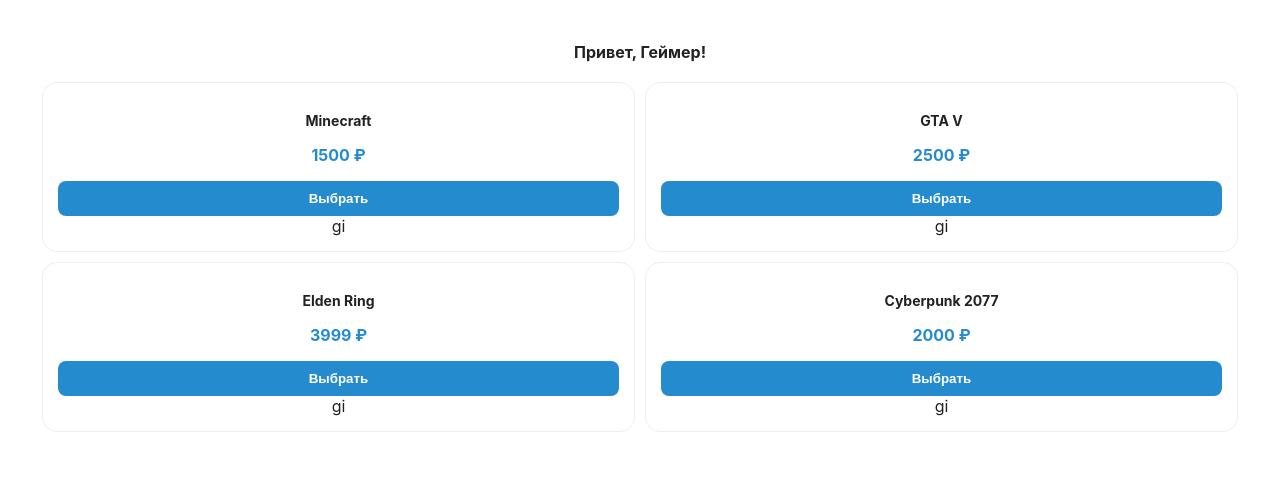
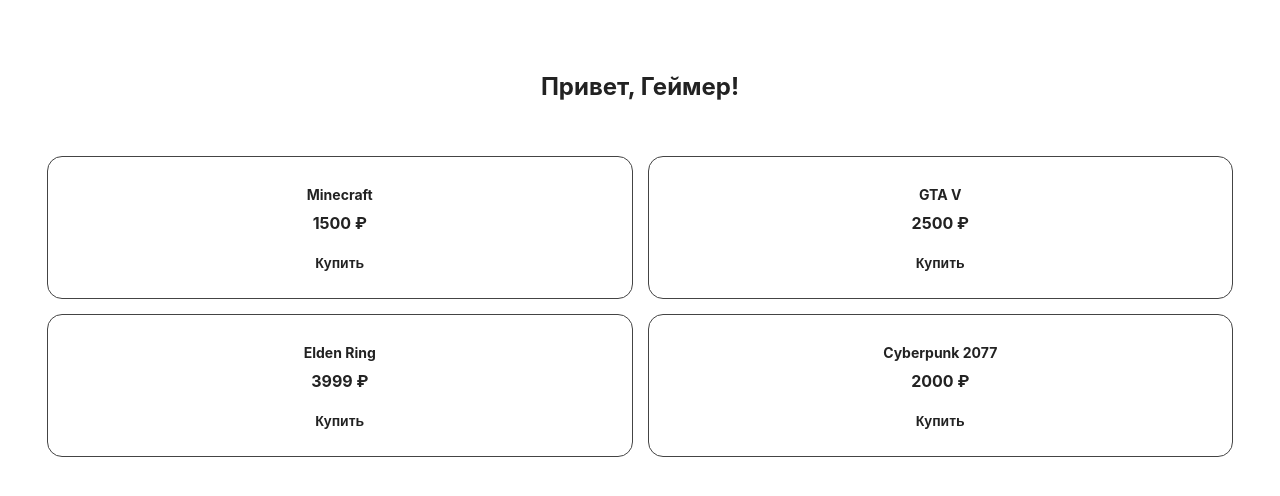
Before and after one commit to dise-creator/tg-game-store, a React (Vite) app: page / in a window 1280 px wide. Shown: the top 496 px of the page. Built offline with nearby package versions, Linux system fonts and the light colour scheme.

Commit message:
fixed buttons and added expand

```diff
--- a/src/App.jsx
+++ b/src/App.jsx
@@ -13,40 +13,47 @@
 function App() {
   useEffect(() => {
     tg?.ready();
+    tg?.expand(); // Это заставит окно открыться на весь экран
   }, []);
 
   const onAdd = (item) => {
-    // Показываем главную кнопку ТГ при нажатии на товар
-    tg.MainButton.text = `Купить ${item.title} за ${item.price}₽`;
+    tg.MainButton.text = `Оплатить ${item.title}: ${item.price}₽`;
     tg.MainButton.show();
   };
 
   return (
-    <div className="App">
-      <header style={{textAlign: 'center', padding: '10px'}}>
-        <strong>Привет, {tg?.initDataUnsafe?.user?.first_name || 'Геймер'}!</strong>
+    <div className="App" style={{ color: 'var(--tg-theme-text-color)', background: 'var(--tg-theme-bg-color)', minHeight: '100vh' }}>
+      <header style={{ padding: '20px', textAlign: 'center' }}>
+        <h2>Привет, {tg?.initDataUnsafe?.user?.first_name || 'Геймер'}!</h2>
       </header>
 
-      <div style={{display: 'grid', gridTemplateColumns: '1fr 1fr', gap: '10px', padding: '10px'}}>
+      <div style={{ display: 'grid', gridTemplateColumns: '1fr 1fr', gap: '15px', padding: '15px' }}>
         {products.map(item => (
-          <div key={item.id} style={{border: '1px solid #eee', padding: '15px', borderRadius: '15px', textAlign: 'center'}}>
-            <h3 style={{fontSize: '14px'}}>{item.title}</h3>
-            <p style={{color: '#248bcf', fontWeight: 'bold'}}>{item.price} ₽</p>
+          <div key={item.id} style={{
+            background: 'var(--tg-theme-secondary-bg-color)',
+            padding: '15px',
+            borderRadius: '15px',
+            textAlign: 'center',
+            border: '1px solid #444'
+          }}>
+            <h3 style={{ fontSize: '14px', marginBottom: '10px' }}>{item.title}</h3>
+            <b style={{ color: 'var(--tg-theme-button-color)' }}>{item.price} ₽</b>
             <button
               onClick={() => onAdd(item)}
               style={{
+                marginTop: '10px',
                 width: '100%',
-    background: 'var(--tg-theme-button-color, #248bcf)',
-    color: 'var(--tg-theme-button-text-color, #ffffff)',
+                padding: '12px',
+                background: 'var(--tg-theme-button-color)',
+                color: 'var(--tg-theme-button-text-color)',
                 border: 'none',
-    borderRadius: '8px',
-    padding: '10px',
+                borderRadius: '10px',
                 fontWeight: 'bold',
-    cursor: 'pointer'
+                fontSize: '14px'
               }}
             >
-  Выбрать
-</button>gi
+              Купить
+            </button>
           </div>
         ))}
       </div>
```
Lines whose indentation alone changed are shown as unchanged.
